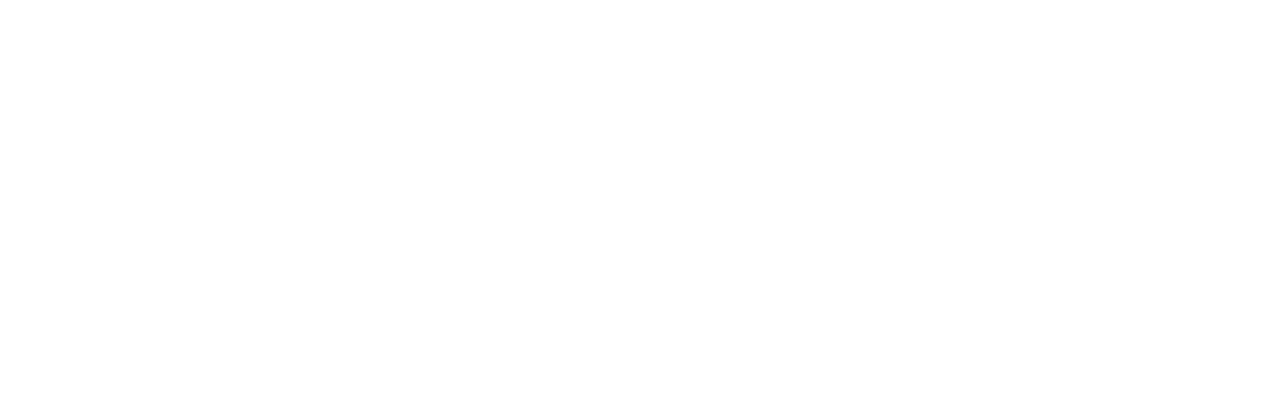
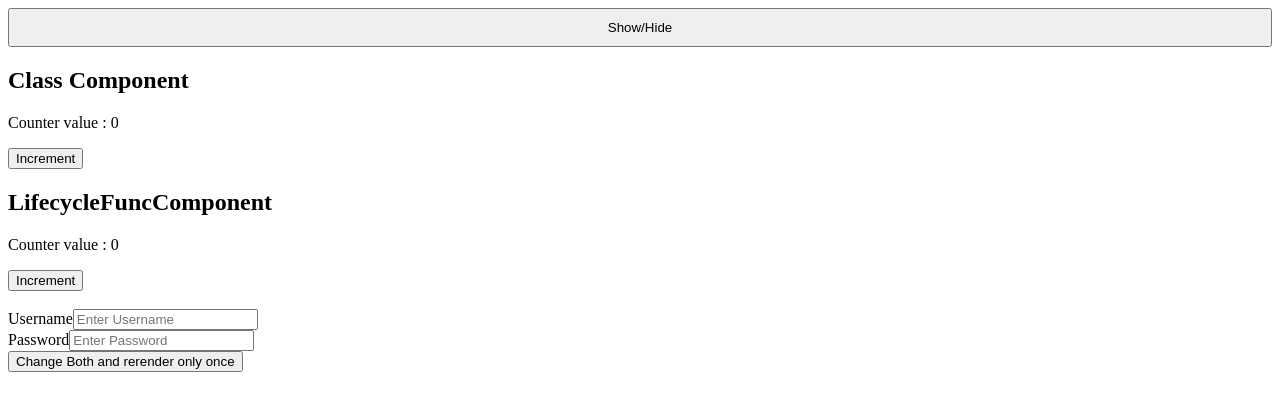
Before and after one commit to stefanimladenovski/reactjs, a React (Create React App) app in the folder reactjs/: page / in a window 1280 px wide. Shown: the top 410 px of the page. Built offline with nearby package versions, Linux system fonts and the light colour scheme.

Commit message:
ADD cas3

```diff
--- a/reactjs/src/App.js
+++ b/reactjs/src/App.js
@@ -1,8 +1,26 @@
+import { LifecycleClassComponent } from "./components/LifecycleClassComponent"
+import { LifecycleFuncComponent } from "./components/LifecycleFuncComponent"
+import { LogIn } from "./components/LogIn"
+import {useState} from 'react'
+
 const App = () => {
 
-  return (
-    <div></div>
-  );
+  const [show , setShow] = useState(true)
+
+
+  return (<div>
+
+    <button
+      style={{padding:"10px", width:"100%"}}
+        onClick={() => setShow((s) => !s)}
+      >Show/Hide</button>
+
+      {show && <LifecycleClassComponent />}
+
+      {show && <LifecycleFuncComponent />}
+
+      <LogIn />
+
+  </div>);
 }
-
-export default App
+ export default App
--- /dev/null
+++ b/reactjs/src/components/LifecycleClassComponent.js
@@ -0,0 +1,47 @@
+import { Component } from "react"
+
+
+export class LifecycleClassComponent extends Component {
+
+    constructor(props){
+        super(props)
+        console.log('LifecycleClassComponent -> constructor')
+
+        //this is initial state of the component
+        this.state = {
+            counter : 0
+        }
+    }
+
+    // method called only after initial render()
+    componentDidMount(){
+        console.log('LifecycleClassComponent -> componentDidMount')
+    }
+
+    // method calld when comonent will be removed from DOM
+    componentWillUnmount(){
+        console.log('LifecycleClassComponent -> componentWillUnmount')
+    }
+
+    increment = () => {
+
+        //WRONG
+        // this.state.counter += 1
+
+        //CORRECT
+        // this.setState({counter: 5})
+        this.setState((state) => ({counter: ++state.counter}))
+    }
+
+    // method called every time component needs to re-render
+    render(){
+        console.log('LifecycleClassComponent -> render')
+        return (<>
+            <h2>Class Component</h2>
+            <p>Counter value : {this.state.counter}</p>
+            <button
+                onClick={this.increment}
+            >Increment</button>
+        </>)
+    }
+}
--- /dev/null
+++ b/reactjs/src/components/LifecycleFuncComponent.js
@@ -0,0 +1,33 @@
+import { useEffect, useState } from "react"
+
+
+export const LifecycleFuncComponent = () => {
+
+    const [counter, setCounter] = useState(0)
+
+    //WRONG
+    // counter += 1
+
+    // empty array as dependency === componentDidMount
+    useEffect(() => {
+        console.log("LifecycleFuncComponent -> componentDidMount ")
+        return () => {
+            console.log("LifecycleFuncComponent -> componentWillUnmount ")
+        }
+    }, [])
+
+    console.log("LifecycleFuncComponent -> render ")
+
+    const increment = () => {
+        setCounter((count) => (++count))
+    }
+
+
+    return (<div>
+        <h2>LifecycleFuncComponent</h2>
+        <p>Counter value : {counter}</p>
+        <button
+            onClick={increment}
+        >Increment</button>
+    </div>)
+}
--- /dev/null
+++ b/reactjs/src/components/LogIn.js
@@ -0,0 +1,46 @@
+import { useState, useEffect } from "react"
+
+export const LogIn = () => {
+
+    const [username, setUsername] = useState('')
+    const [password, setPassword] = useState('')
+
+    console.log('rerendering')
+
+    useEffect(() => {
+
+        console.log('password and username was changed')
+
+    }, [password, username])
+
+    return (<div>
+        <br />
+        <label htmlFor="">Username</label>
+        <input
+            type="text"
+            placeholder="Enter Username"
+            value={username}
+            onChange={(event) => setUsername(event.target.value)}
+            />
+        <span>{username}</span>
+
+<br />
+        <label htmlFor="">Password</label>
+        <input
+            type="text"
+            placeholder="Enter Password"
+            value={password}
+            onChange={(event) => setPassword(event.target.value)}
+            />
+        <span>{password}</span>
+
+<br />
+        <button
+            onClick={() => {
+                setUsername('usernameStefani')
+                setPassword('passwordNelkovska')
+            }}
+        >Change Both and rerender only once</button>
+
+    </div>)
+}
--- a/reactjs/src/index.js
+++ b/reactjs/src/index.js
@@ -5,7 +5,5 @@
 
 const root = ReactDOM.createRoot(document.getElementById('root'));
 root.render(
-  <React.StrictMode>
     <App />
-  </React.StrictMode>
 );
```
Also changed, not shown: reactjs/src/components/homework.js (added, +20 -0 lines).
